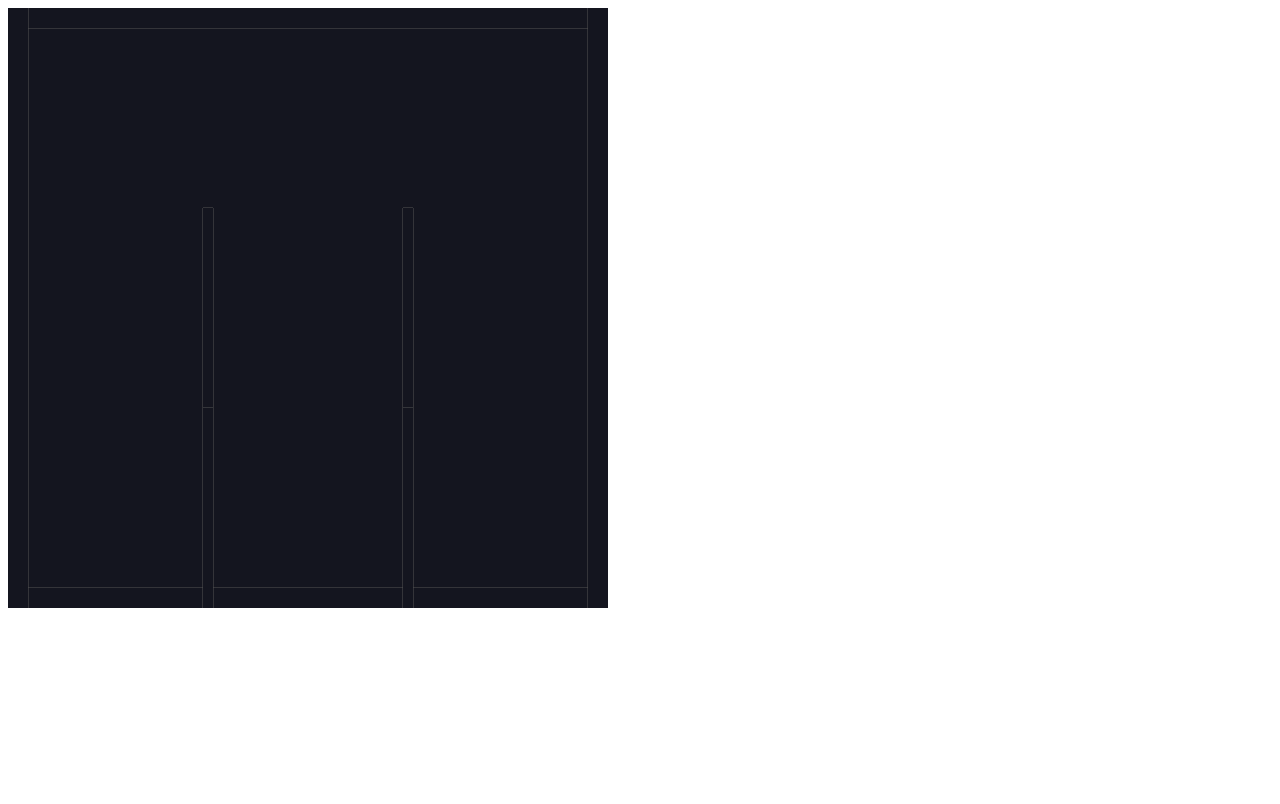
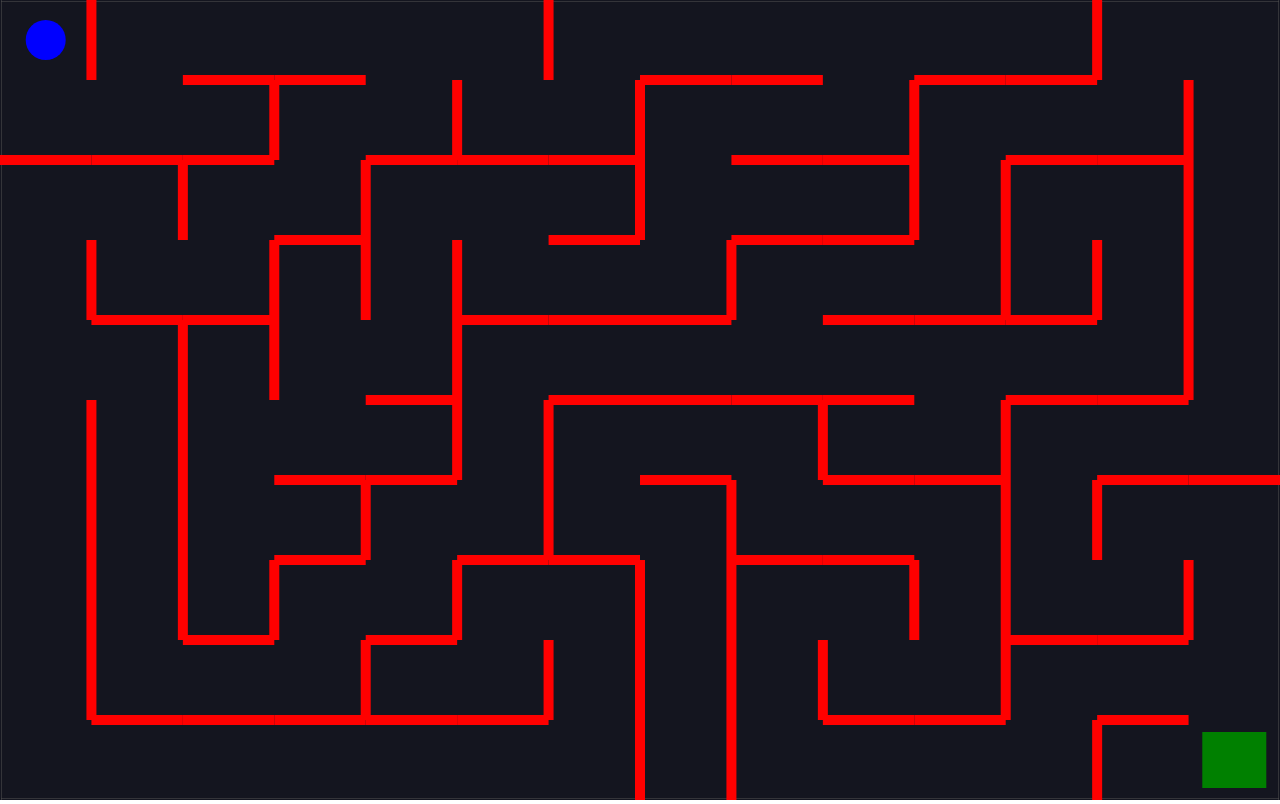
Before and after one commit to bassant147/maze, a plain HTML site: page index.html in a window 1280 px wide. Drawn offline with nearby package versions, Linux system fonts and the light colour scheme.

Commit message:
added both the ball and the end goal, also added the movement functionality

```diff
--- a/index.html
+++ b/index.html
@@ -2,8 +2,35 @@
 <html>
   <head>
     <script src="https://cdnjs.cloudflare.com/ajax/libs/matter-js/0.14.2/matter.min.js"></script>
+    <style>
+      body {
+        margin: 0;
+      }
+
+      .hidden {
+        display: none !important;
+      }
+
+      h1 {
+        color: white;
+        font-size: 36px;
+      }
+
+      .winner {
+        display: flex;
+        justify-content: center;
+        align-items: center;
+        position: absolute;
+        z-index: 1;
+        height: 100vh;
+        width: 100vw;
+      }
+    </style>
   </head>
   <body>
+    <div class="winner hidden">
+      <h1>You Win!</h1>
+    </div>
     <script src="index.js"></script>
   </body>
 </html>
--- a/index.js
+++ b/index.js
@@ -1,12 +1,15 @@
-const { World, Engine, Runner, Render, Bodies } = Matter;
+const { World, Engine, Runner, Render, Bodies, Body, Events } = Matter;
 
-const cells = 3;
-const width = 600;
-const height = 600;
+const cellsHorizontal = 14;
+const cellsVertical = 10;
+const width = window.innerWidth;
+const height = window.innerHeight;
 
-const unitLength = width / cells;
+const unitLengthX = width / cellsHorizontal;
+const unitLengthY = height / cellsVertical;
 
 const engine = Engine.create();
+engine.world.gravity.y = 0;
 const { world } = engine;
 const render = Render.create({
   element: document.body,
@@ -24,10 +27,10 @@ Runner.run(Runner.create(), engine);
 // WALLS
 
 const walls = [
-  Bodies.rectangle(width / 2, 0, width, 40, { isStatic: true }),
-  Bodies.rectangle(width / 2, height, width, 40, { isStatic: true }),
-  Bodies.rectangle(0, height / 2, 40, height, { isStatic: true }),
-  Bodies.rectangle(width, height / 2, 40, height, { isStatic: true })
+  Bodies.rectangle(width / 2, 0, width, 2, { isStatic: true }),
+  Bodies.rectangle(width / 2, height, width, 2, { isStatic: true }),
+  Bodies.rectangle(0, height / 2, 2, height, { isStatic: true }),
+  Bodies.rectangle(width, height / 2, 2, height, { isStatic: true })
 ];
 
 World.add(world, walls);
@@ -49,20 +52,20 @@ const shuffle = (arr) => {
   return arr;
 }
 
-const grid = Array(cells)
+const grid = Array(cellsVertical)
 .fill(null)
-  .map(() => Array(cells).fill(false));
+  .map(() => Array(cellsHorizontal).fill(false));
 
-const verticals = Array(cells)
+const verticals = Array(cellsVertical)
   .fill(null)
-  .map(() => Array(cells - 1).fill(false));
+  .map(() => Array(cellsHorizontal - 1).fill(false));
 
-const horizontals = Array(cells - 1)
+const horizontals = Array(cellsVertical - 1)
   .fill(null)
-  .map(() => Array(cells).fill(false));
+  .map(() => Array(cellsHorizontal).fill(false));
 
-const startRow = Math.floor(Math.random() * cells);
-const startColumn = Math.floor(Math.random() * cells);
+const startRow = Math.floor(Math.random() * cellsVertical);
+const startColumn = Math.floor(Math.random() * cellsHorizontal);
 
 const stepThroughCell = ( row, column ) => {
   // If I have visited the cell at [row, column], then return
@@ -86,7 +89,7 @@ const stepThroughCell = ( row, column ) => {
     const [nextRow, nextColumn, direction] = neighbor;
 
     // check if this neighbor is out of bounds
-    if (nextRow < 0 || nextRow >= cells || nextColumn < 0 || nextColumn >= cells) {
+    if (nextRow < 0 || nextRow >= cellsVertical || nextColumn < 0 || nextColumn >= cellsHorizontal) {
       continue;
     }
 
@@ -108,7 +111,6 @@ const stepThroughCell = ( row, column ) => {
 
     stepThroughCell(nextRow, nextColumn);
   }
-  // visit that next cell
 
 };
 
@@ -121,11 +123,13 @@ horizontals.forEach((row, rowIndex) => {
     }
 
     const wall = Bodies.rectangle(
-      columnIndex * unitLength + unitLength / 2,
-      rowIndex * unitLength + unitLength,
-      unitLength,
+      columnIndex * unitLengthX + unitLengthX / 2,
+      rowIndex * unitLengthY + unitLengthY,
+      unitLengthX,
       10,
-      { isStatic: true });
+      { isStatic: true, label: 'wall', render: {
+        fillStyle: 'red'
+      } });
       World.add(world, wall);
   });
 });
@@ -137,12 +141,77 @@ verticals.forEach((row, rowIndex) => {
     }
 
     const wall = Bodies.rectangle(
-      unitLength * columnIndex + unitLength,
-      unitLength * rowIndex + unitLength / 2,
+      unitLengthX * columnIndex + unitLengthX,
+      unitLengthY * rowIndex + unitLengthY / 2,
       10,
-      unitLength,
-      { isStatic: true}
+      unitLengthY,
+      { isStatic: true, label: 'wall', render: {
+        fillStyle: 'red' } }
     );
     World.add(world, wall);
   })
 })
+
+// GOAL
+
+const goal = Bodies.rectangle(
+  width - unitLengthX / 2,
+  height - unitLengthY / 2,
+  unitLengthX * .7,
+  unitLengthY * .7,
+  { isStatic: true, label: 'goal', render: {  fillStyle: 'green'}}
+);
+World.add(world, goal);
+
+// BALL
+
+const ballRadius = Math.min(unitLengthX, unitLengthY) / 4
+const ball = Bodies.circle(
+  unitLengthX / 2,
+  unitLengthY / 2,
+  ballRadius, {
+    label: 'ball',
+    render: {
+      fillStyle: 'blue'
+    }
+  }
+);
+
+World.add(world, ball);
+
+document.addEventListener('keydown', event => {
+  const { x, y } = ball.velocity;
+  if (event.keyCode === 87) {
+    Body.setVelocity(ball, { x, y: y - 5 });
+  }
+  if (event.keyCode === 68) {
+    Body.setVelocity(ball, { x: x + 5, y });
+  }
+  if (event.keyCode === 83) {
+    Body.setVelocity(ball, { x, y: y + 5 });
+  }
+  if (event.keyCode === 65) {
+    Body.setVelocity(ball, { x: x - 5, y });
+  }
+});
+
+// WIN CONDITION
+
+Events.on(engine, 'collisionStart', event => {
+  event.pairs.forEach(collision => {
+    const labels = ['ball', 'goal'];
+
+    if (
+      labels.includes(collision.bodyA.label) &&
+      labels.includes(collision.bodyB.label)
+    ) {
+      document.querySelector('.winner').classList.remove('hidden');
+      world.gravity.y = 1;
+      world.bodies.forEach(body => {
+        if (body.label === 'wall') {
+          Body.setStatic(body, false);
+        }
+      })
+    }
+  });
+});
```
